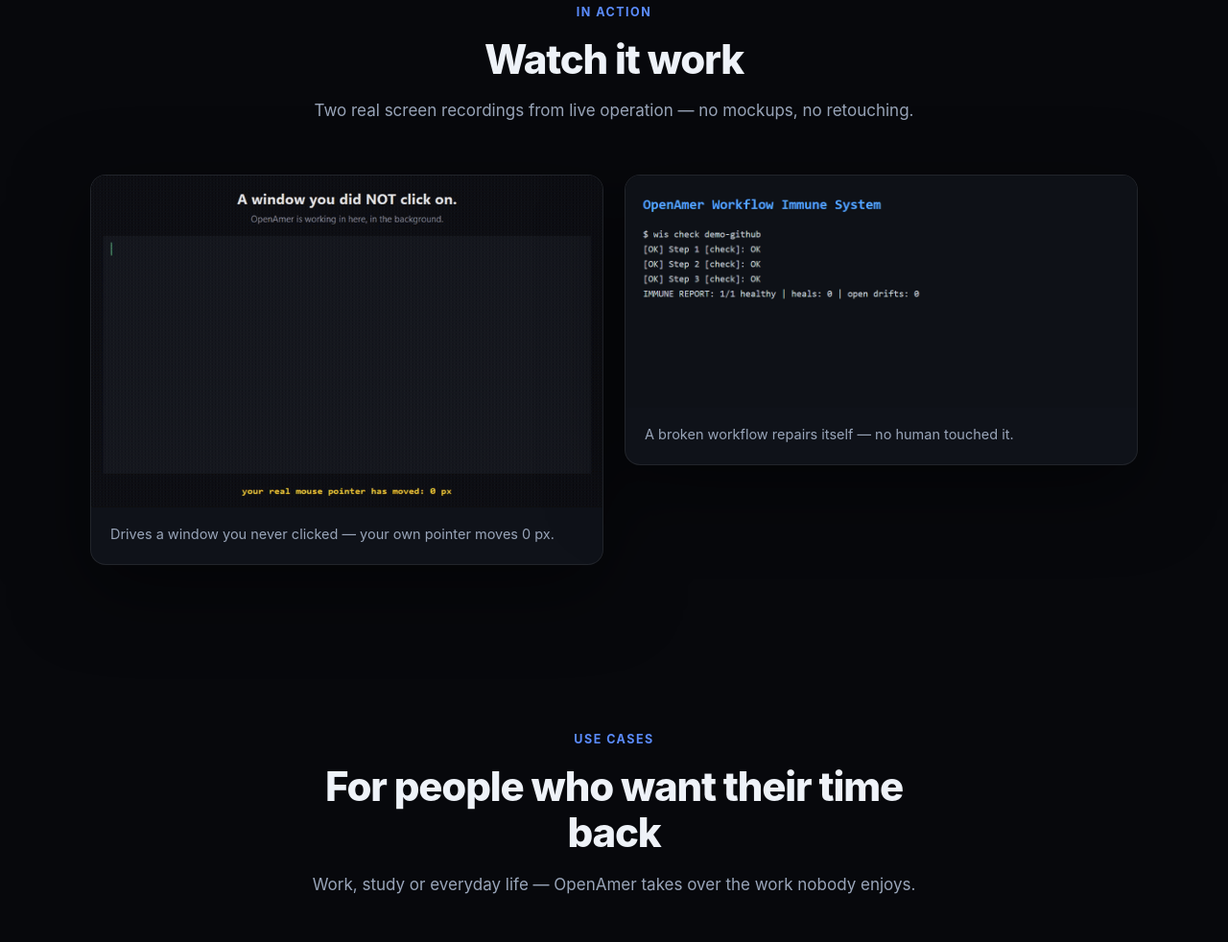
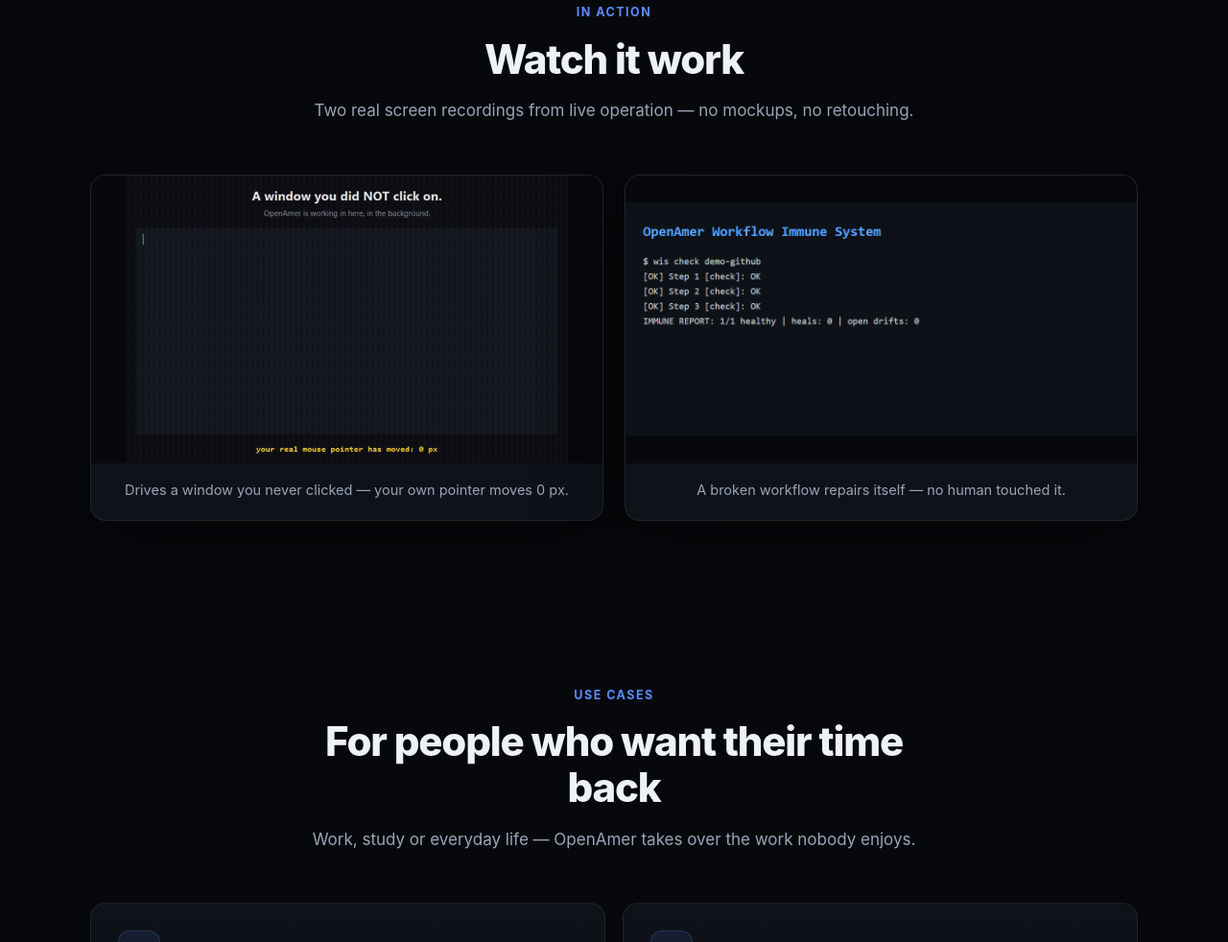
Before and after one commit to openamer-max/openamer-max.github.io, a plain HTML site: page index.html in a window 1280 px wide. Shown: the part 3741-4723 px from the top of the page at 96% size. Drawn offline with Linux system fonts and the light colour scheme.

Commit message:
style: Demo-Karten gleich hoch (feste Bildflaeche 300px, object-fit contain), Captions zentriert

```diff
--- a/assets/style.css
+++ b/assets/style.css
@@ -304,15 +304,22 @@ html[dir="rtl"] .faq summary { flex-direction: row-reverse; }
   .reveal { opacity: 1 !important; transform: none !important; transition: none !important; }
 }
 
-/* Abschnitt "In Aktion" â€” echte Bildschirmaufnahmen */
+/* Abschnitt "In Aktion" - gleiche Bildhoehe, Karten gleich hoch, alles zentriert */
 .demos-section { padding: 88px 0; }
-.demo-grid { display: grid; grid-template-columns: 1fr 1fr; gap: 22px; margin-top: 36px; align-items: start; }
-.demo-card { margin: 0; background: var(--surface); border: 1px solid var(--border);
+.demo-grid { display: grid; grid-template-columns: 1fr 1fr; gap: 22px; margin-top: 36px; align-items: stretch; }
+.demo-card { margin: 0; display: flex; flex-direction: column;
+  background: var(--surface); border: 1px solid var(--border);
   border-radius: var(--radius); overflow: hidden; box-shadow: var(--shadow); }
-.demo-card picture, .demo-card img { display: block; width: 100%; }
-.demo-card img { height: auto; background: #07080c; }
-.demo-card figcaption { padding: 16px 20px 20px; color: var(--muted); font-size: 14.5px; line-height: 1.6; }
-@media (max-width: 860px) { .demo-grid { grid-template-columns: 1fr; } .demos-section { padding: 64px 0; } }
+.demo-card picture { display: flex; align-items: center; justify-content: center;
+  height: 300px; background: #07080c; }
+.demo-card img { display: block; width: 100%; height: 300px; object-fit: contain; background: #07080c; }
+.demo-card figcaption { margin-top: auto; padding: 16px 20px 20px;
+  color: var(--muted); font-size: 14.5px; line-height: 1.6; text-align: center; }
+@media (max-width: 860px) {
+  .demo-grid { grid-template-columns: 1fr; }
+  .demos-section { padding: 64px 0; }
+  .demo-card picture, .demo-card img { height: 210px; }
+}
 
 /* Hero-Banner: Logo + Wortmarke + Tagline, zentriert und gleichmaessig verteilt */
 .hero-banner { display: flex; flex-direction: column; align-items: center; gap: 22px;
```
